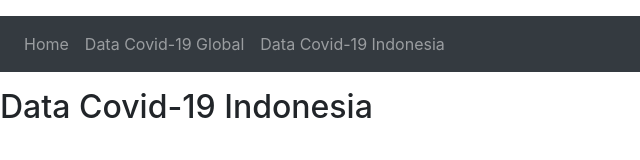
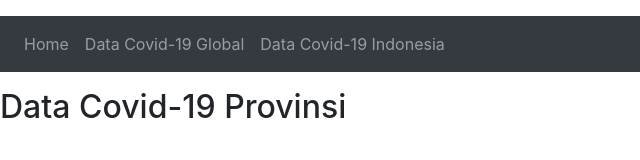
Before and after one commit to Shella2702/Tgs_Stage1, a plain HTML site: page Indo.html in a window 1280 px wide. Shown: the full height of the page, 0-640 px from the left. Drawn offline with nearby package versions, Linux system fonts and the light colour scheme; no server answers.

Commit message:
Update Indo.html

```diff
--- a/Indo.html
+++ b/Indo.html
@@ -26,7 +26,7 @@
       </div>
     </nav>
 </p>
-    <h2 class="countries">Data Covid-19 Indonesia</h2>
+    <h2 class="countries">Data Covid-19 Provinsi</h2>
 
     <div class="container">
       <table class="table-data" id="dataindo">
```
